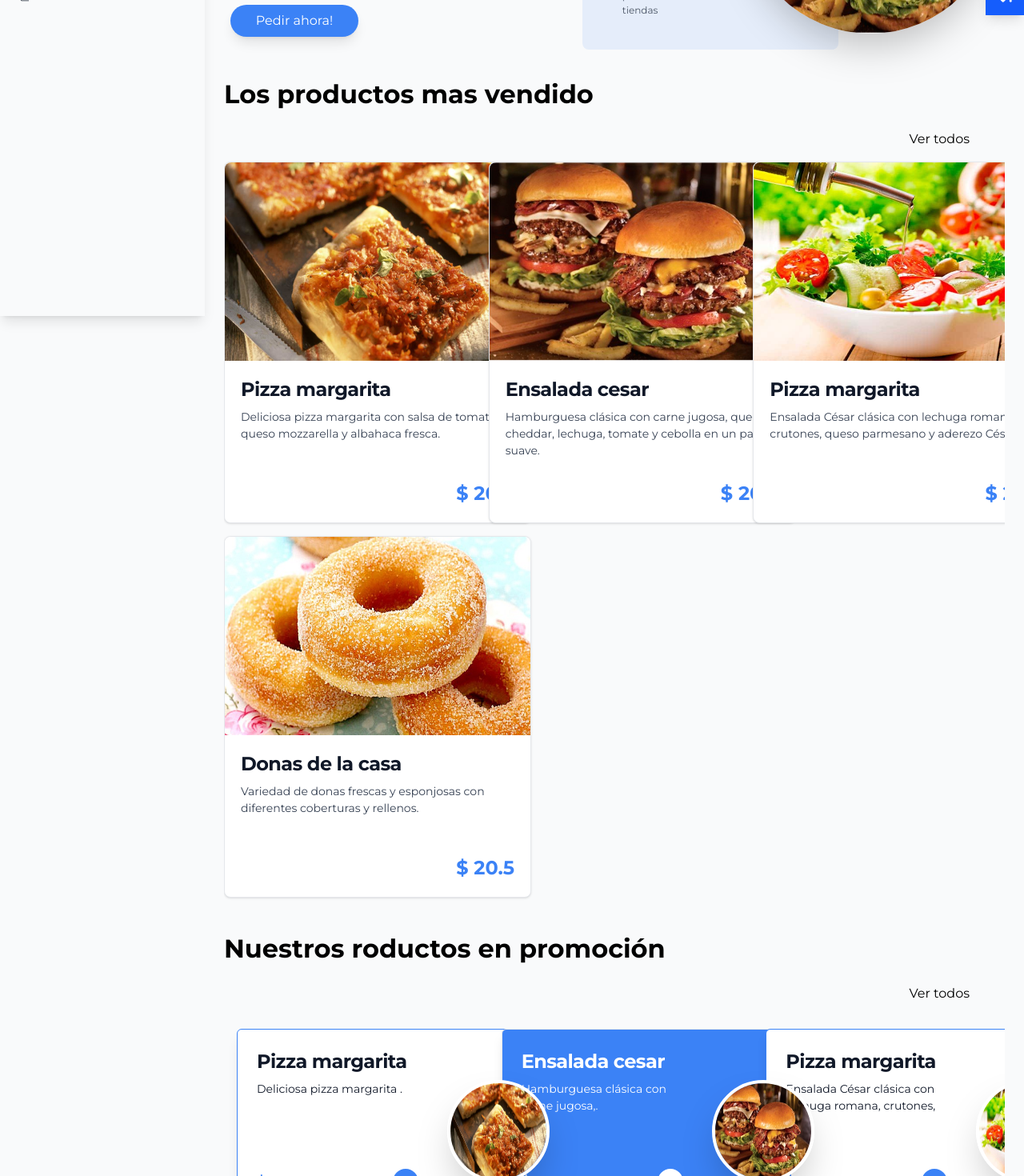
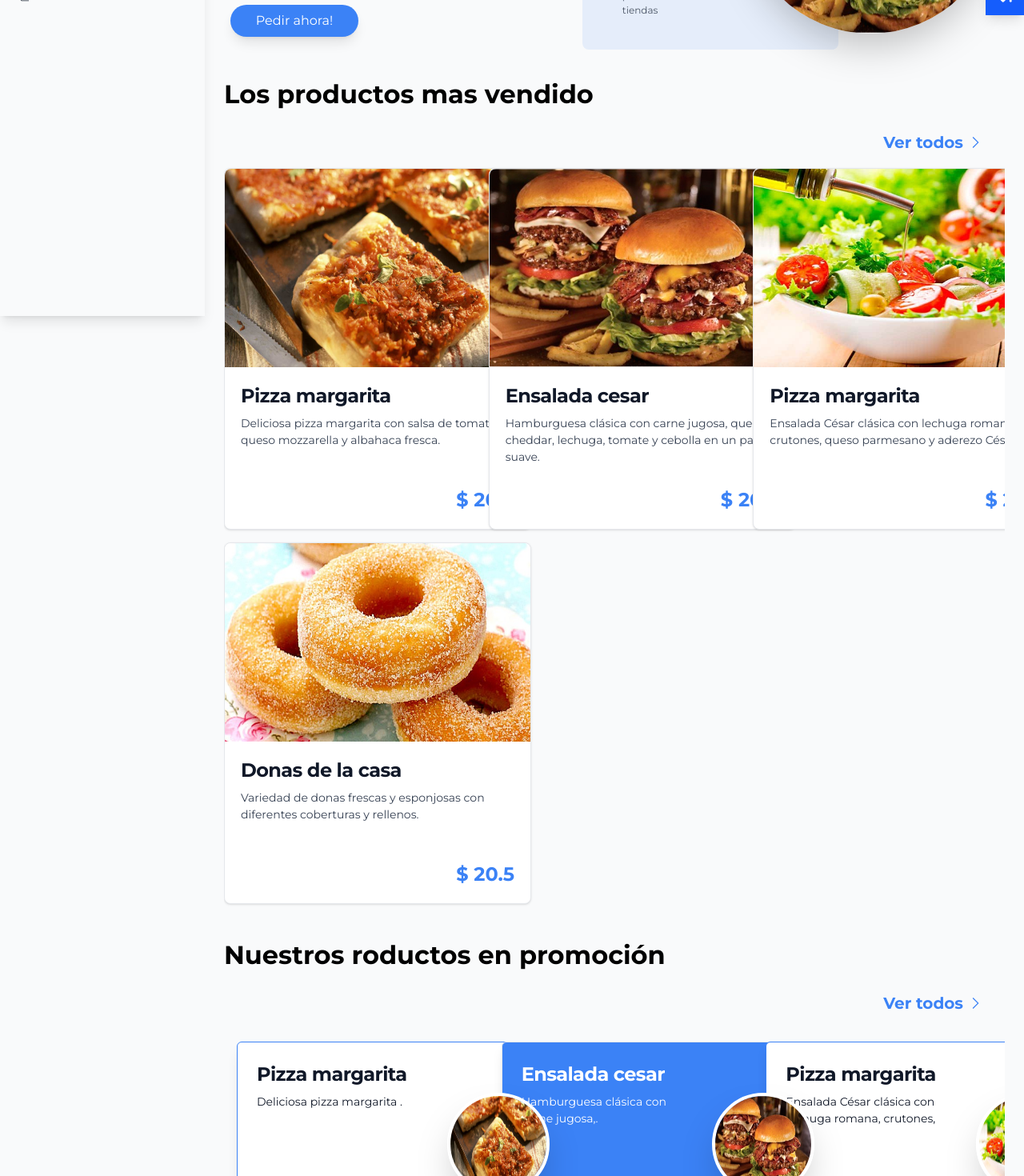
Before and after one commit to anamaza1694/technicaltest, a Vue app: page / in a window 1280 px wide. Shown: the part 405-1875 px from the top of the page at 80% size. Built offline with nearby package versions, Linux system fonts and the light colour scheme.

Commit message:
adaptacion para nueva seccion paleta prediseñada

```diff
--- a/src/components/DetailOrderPanel.vue
+++ /dev/null
@@ -1,5 +0,0 @@
-<template>
-
-
-
-</template>
--- a/src/components/PanelColor.vue
+++ b/src/components/PanelColor.vue
@@ -163,7 +163,6 @@
 <script setup>
 import { ref } from 'vue'
 import { useColorManager } from '../composables/useColors'
-const { primaryColor, backgroundColor, textColor } = useColorManager('content')
 const { colorState, getEffectiveColor, setColor: setColorManager, resetScopeColors: resetScopeManager, resetAllColors: resetAllManager } = useColorManager()
 
 const isOpen = ref(false)
--- a/src/components/ProductPanel.vue
+++ b/src/components/ProductPanel.vue
@@ -3,10 +3,17 @@
         <p class="text-[32px] font-bold">Los productos mas vendido</p>
     </div>
     <div class="justify-end flex pe-5 pt-5 flex-row gap-2 pb-4 ">
-        <a href="#" class="inline-flex ">
-            <p >Ver todos</p>
+        <a href="#" class="inline-flex items-center ">
+            <p class="font-bold text-[20px]"
+            :style="{
+                color:primaryColor
+            }"
+            >Ver todos</p>
             <div >
-                <svg xmlns="http://www.w3.org/2000/svg" height="24px" viewBox="0 -960 960 960" width="24px" fill="none"><path d="M532.92-480 350.77-662.15l25.85-26.47L585.23-480 376.62-271.38l-25.85-26.47L532.92-480Z"/></svg>
+                <svg xmlns="http://www.w3.org/2000/svg" height="32px" viewBox="0 -960 960 960" width="32px"
+                  :fill="primaryColor">
+
+                ><path d="M532.92-480 350.77-662.15l25.85-26.47L585.23-480 376.62-271.38l-25.85-26.47L532.92-480Z"/></svg>
             </div>
         </a>
     </div>
@@ -20,6 +27,9 @@
 <script setup>
  import { ref} from 'vue'
  import DetailProductPanel  from './DetailProductPanel.vue'
+import { useScopeColors } from '../composables/useColors'
+const { primaryColor } = useScopeColors('content')
+
  const produts=ref([
     {id:1, title:'Pizza margarita', price:20.5, valoration:'5', image:'/pizza.jpeg', description: 'Deliciosa pizza margarita con salsa de tomate, queso mozzarella y albahaca fresca.'},
     {id:2, title:'Ensalada cesar', price:20.5, valoration:'5', image:'/amburgueza.png',description: 'Hamburguesa clásica con carne jugosa, queso cheddar, lechuga, tomate y cebolla en un pan suave.'},
--- a/src/components/Promotions.vue
+++ b/src/components/Promotions.vue
@@ -5,10 +5,17 @@
         <p class="text-[32px] font-bold">Nuestros roductos en promoción</p>
     </div>
     <div class="justify-end flex pe-5 pt-5 flex-row gap-2 pb-4 ">
-        <a href="#" class="inline-flex ">
-            <p >Ver todos</p>
+        <a href="#" class="inline-flex items-center ">
+            <p class="font-bold text-[20px]"
+            :style="{
+                color:primaryColor
+            }"
+            >Ver todos</p>
             <div >
-                <svg xmlns="http://www.w3.org/2000/svg" height="24px" viewBox="0 -960 960 960" width="24px" fill="none"><path d="M532.92-480 350.77-662.15l25.85-26.47L585.23-480 376.62-271.38l-25.85-26.47L532.92-480Z"/></svg>
+                <svg xmlns="http://www.w3.org/2000/svg" height="32px" viewBox="0 -960 960 960" width="32px"
+                  :fill="primaryColor">
+
+                ><path d="M532.92-480 350.77-662.15l25.85-26.47L585.23-480 376.62-271.38l-25.85-26.47L532.92-480Z"/></svg>
             </div>
         </a>
     </div>
@@ -22,7 +29,8 @@
 <script setup>
  import { ref} from 'vue'
  import DetailPromotion from './DetailPromotion.vue'
-
+import { useScopeColors } from '../composables/useColors'
+const { primaryColor, textColor } = useScopeColors('content')
  const produts=ref([
     {id:1, title:'Pizza margarita', price:20.5, valoration:'5', image:'/pizza.jpeg', description: 'Deliciosa pizza margarita .'},
     {id:2, title:'Ensalada cesar', price:20.5, valoration:'5', image:'/amburgueza.png',description: 'Hamburguesa clásica con carne jugosa,.'},
```
Also changed, not shown: src/composables/useColors.js (+6 -11 lines).
